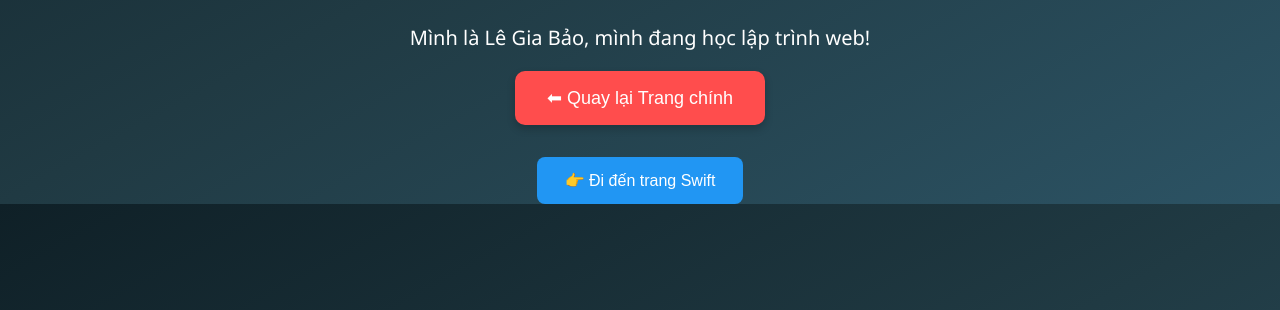
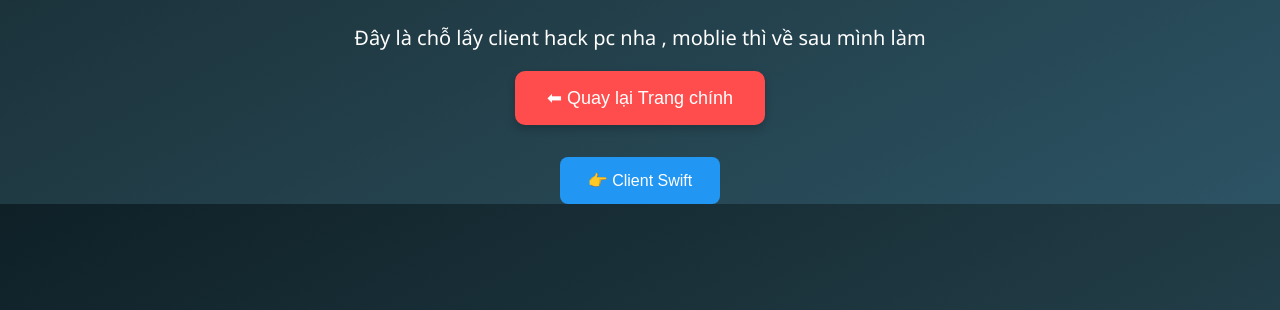
Before and after one commit to binthoiskidibi/helloskidibi, a plain HTML site: page tranggioithieu.html in a window 1280 px wide. Shown: the part 490-800 px from the top of the page. Drawn offline with Linux system fonts and the light colour scheme.

Commit message:
Add files via upload

```diff
--- a/tranggioithieu.html
+++ b/tranggioithieu.html
@@ -62,7 +62,7 @@
 </head>
 <body>
   <h1>👋 Trang giới thiệu</h1>
-  <p>Mình là Lê Gia Bảo, mình đang học lập trình web!</p>
+  <p>Đây là chỗ lấy client hack pc nha , moblie thì về sau mình làm</p>
 
     <a href="index.html" style="text-decoration: none;">
       <button style="
@@ -96,7 +96,7 @@
       "
       onmouseover="this.style.backgroundColor='#1565C0'"
       onmouseout="this.style.backgroundColor='#2196F3'">
-        👉 Đi đến trang Swift
+        👉 Client Swift
       </button>
     </a>
 </body>
```
